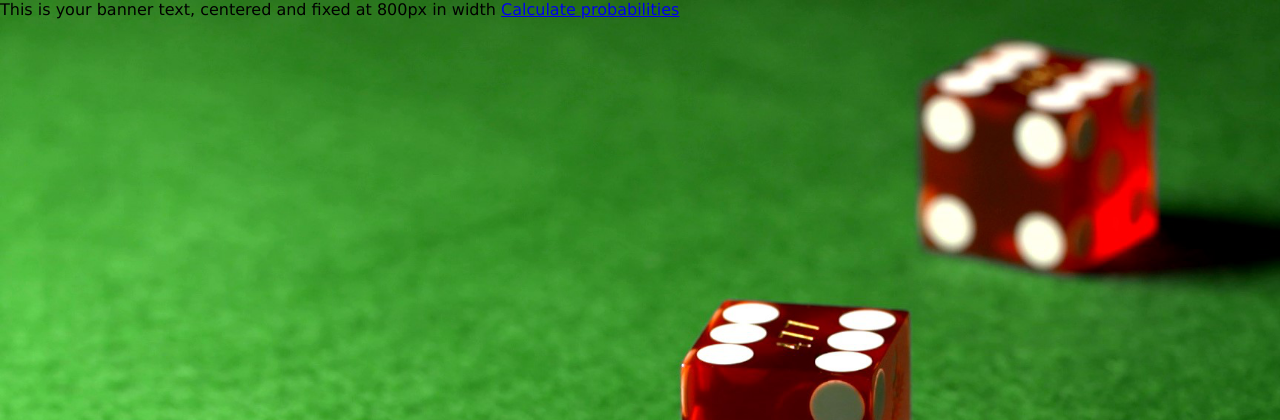
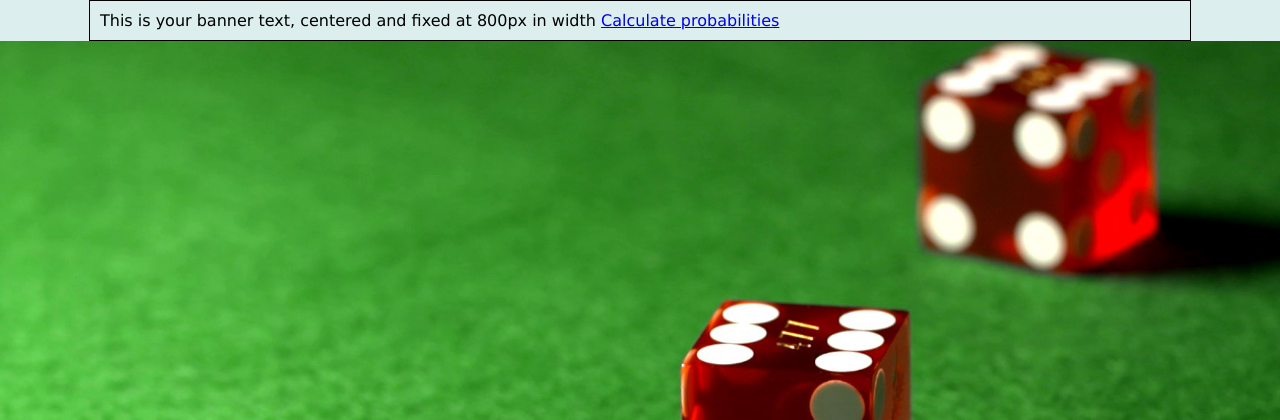
Before and after one commit to Simonolsson98/flask-yahtzee-project, a Flask app: page / in a window 1280 px wide. Shown: the top 420 px of the page. Run offline with Flask 2, Linux system fonts and the light colour scheme.

Commit message:
fixing a banner

```diff
--- a/static/css/main.css
+++ b/static/css/main.css
@@ -25,6 +25,21 @@ body, html {
     font-weight: 500;
     font-size: 20px;
 }
+
+div#banner {
+    position: absolute;
+    top: 0;
+    left: 0;
+    background-color: #DDEEEE;
+    width: 100%;
+  }
+  div#banner-content {
+    width: 1080px;
+    margin: 0 auto;
+    padding: 10px;
+    border: 1px solid #000;
+  }
+
 .go_for {
     margin: 0 auto;
     position:fixed;
@@ -43,6 +58,7 @@ body, html {
     position:fixed;
     left: 200px;
     bottom: 200px;
+
 }
 
 .roll button{
```
